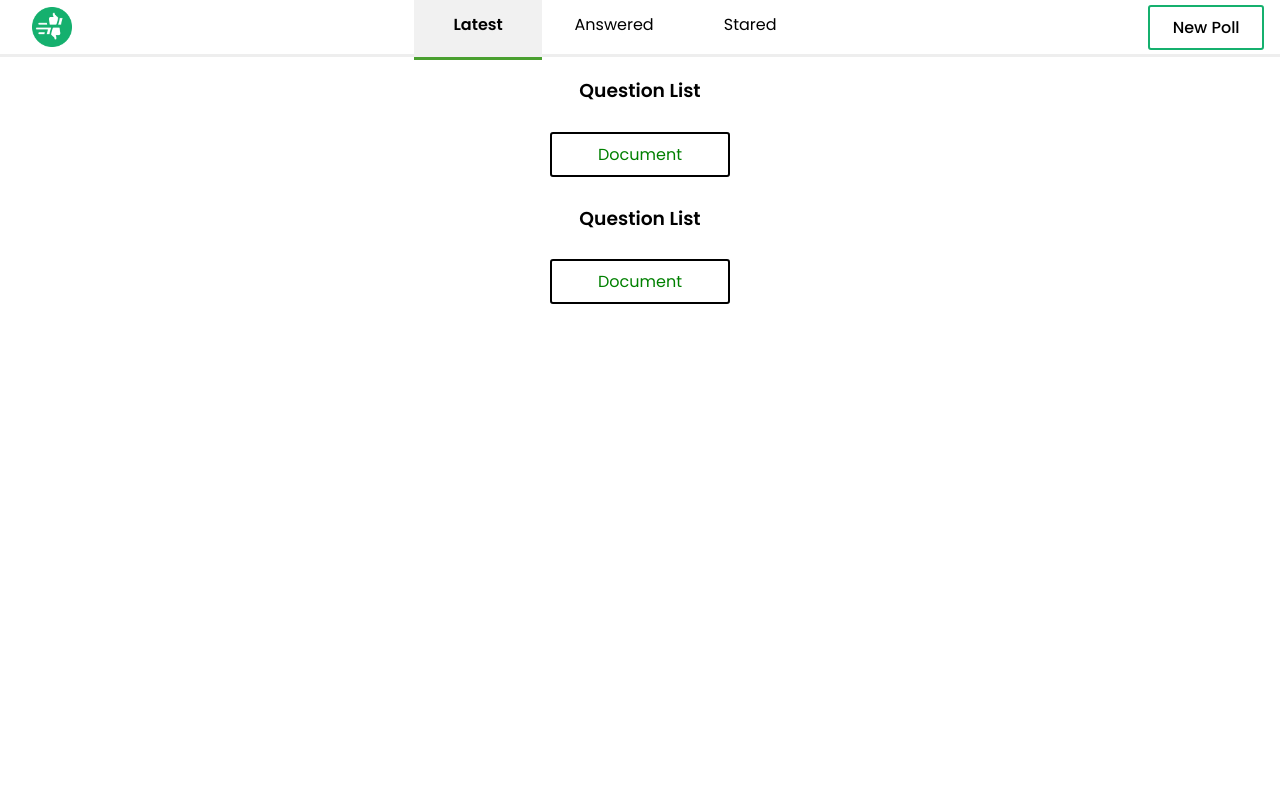
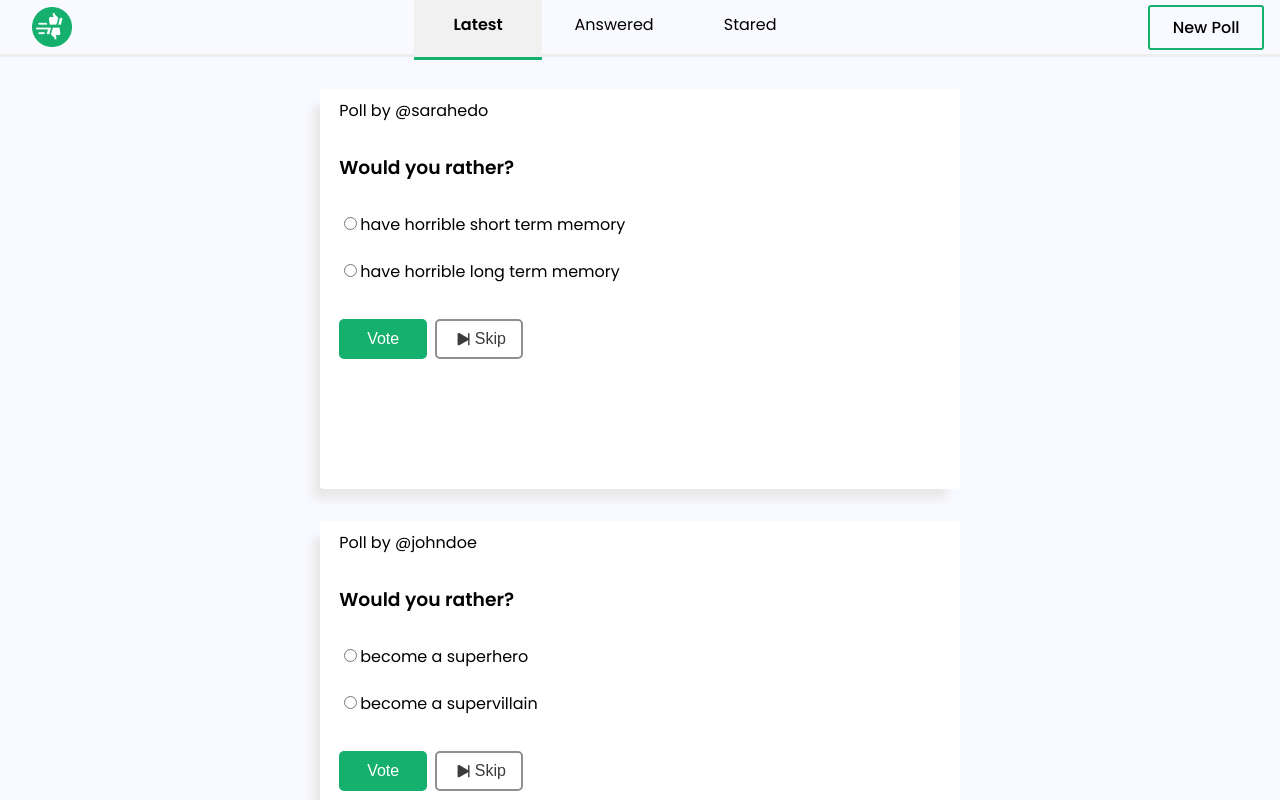
Before and after one commit to iartist93/would-you-rather, a React (Create React App) app: page / in a window 1280 px wide. Shown: the top 800 px of the page. Built offline with nearby package versions, Linux system fonts and the light colour scheme.

Commit message:
fetch questions list and display them

```diff
--- a/package.json
+++ b/package.json
@@ -11,6 +11,7 @@
     "@testing-library/user-event": "^12.1.10",
     "react": "^17.0.2",
     "react-dom": "^17.0.2",
+    "react-icons": "^4.2.0",
     "react-router-dom": "^5.2.0",
     "react-scripts": "4.0.3",
     "web-vitals": "^1.0.1"
--- a/src/components/Dashboard.js
+++ b/src/components/Dashboard.js
@@ -1,15 +1,42 @@
-import React from "react";
+import React, { useEffect, useState } from "react";
 import QuestionList from "./QuestionList";
+import * as fakeData from "../services/_DATA";
 
-class Dashboard extends React.Component {
-  render() {
-    return (
-      <div>
-        <QuestionList />
-        <QuestionList />
-      </div>
-    );
-  }
-}
+const Dashboard = () => {
+  const [users, setUsers] = useState([]);
+  const [questions, setQuestions] = useState([]);
+
+  const fetchInitalData = async () => {
+    const [users, questions] = await Promise.all([
+      fakeData._getUsers(),
+      fakeData._getQuestions(),
+    ]);
+    setUsers(users);
+    setQuestions(questions);
+  };
+
+  useEffect(() => {
+    fetchInitalData();
+  }, []);
+
+  const unansweredQuestions = Object.keys(questions).filter(
+    (id) =>
+      questions[id].answered === undefined || questions[id].answered === false
+  );
+
+  const answeredQuestions = Object.keys(questions).filter(
+    (id) =>
+      questions[id].answered !== undefined && questions[id].answered === true
+  );
+
+  console.log(questions);
+
+  return (
+    <div>
+      <QuestionList ids={unansweredQuestions} questions={questions} />
+      <QuestionList ids={answeredQuestions} questions={questions} />
+    </div>
+  );
+};
 
 export default Dashboard;
--- a/src/components/Leaderboard.js
+++ b/src/components/Leaderboard.js
@@ -0,0 +1,7 @@
+import React from "react";
+
+function Leaderboard() {
+  return <div>Leaderboard</div>;
+}
+
+export default Leaderboard;
--- a/src/components/Navbar.js
+++ b/src/components/Navbar.js
@@ -32,7 +32,7 @@ class Navbar extends React.Component {
         props.active === true &&
         css`
           font-weight: 600;
-          border-bottom: 3px solid #4aa030;
+          border-bottom: 3px solid #15b06e;
           background-color: #f1f1f1;
         `};
     `;
--- /dev/null
+++ b/src/components/Poll.js
@@ -0,0 +1,17 @@
+import React from "react";
+import styled from "@emotion/styled";
+
+const Poll = ({ name, text }) => {
+  const PollItem = styled.div`
+    margin: 0.7rem 0;
+  `;
+
+  return (
+    <PollItem>
+      <input type="radio" id={name} name={name} value={name} />
+      <label htmlFor={name}>{text}</label>
+    </PollItem>
+  );
+};
+
+export default Poll;
--- /dev/null
+++ b/src/components/Question.js
@@ -0,0 +1,102 @@
+import React from "react";
+import styled from "@emotion/styled";
+import { css } from "@emotion/react";
+import Poll from "./Poll";
+import { BsSkipEndFill } from "react-icons/bs";
+
+const Question = ({ id, questions }) => {
+  const PollContainer = styled.div`
+    background-color: white;
+    border-radius: 4px;
+    width: 40rem;
+    height: 25rem;
+    margin-top: 2rem;
+
+    display: flex;
+    flex-direction: column;
+
+    -webkit-box-shadow: -10px 13px 10px -3px rgba(232, 232, 232, 1);
+    -moz-box-shadow: -10px 13px 10px -3px rgba(232, 232, 232, 1);
+    box-shadow: -10px 13px 10px -3px rgba(232, 232, 232, 1);
+  `;
+
+  const PollHeader = styled.div`
+    display: flex;
+    align-items: center;
+    height: 2.5rem;
+    padding: 0.1rem 1.2rem;
+  `;
+
+  const PollContent = styled.div`
+    display: flex;
+    flex-direction: column;
+    justify-content: flex-start;
+    align-items: flex-start;
+    padding: 0.1rem 1.2rem;
+  `;
+
+  const Form = styled.form`
+    display: flex;
+    flex-direction: column;
+    justify-content: flex-start;
+    align-items: flex-start;
+  `;
+
+  const Button = styled.button`
+    width: 5.5rem;
+    height: 2.5rem;
+    border-radius: 5px;
+    font-size: 1rem;
+    margin-top: 1.5rem;
+    margin-right: 0.5rem;
+    background-color: transparent;
+    color: black;
+    display: flex;
+    justify-content: center;
+    align-items: center;
+
+    ${(props) =>
+      props.primary &&
+      css`
+        color: white;
+        background-color: #15b06e;
+        border-color: transparent;
+      `}
+    ${(props) =>
+      props.outlined &&
+      css`
+        color: #3b3b3b;
+        background-color: transparent;
+        border: 2px solid #8f8f8f;
+      `}
+  `;
+
+  const Centered = styled.div`
+    display: flex;
+    justify-content: center;
+    align-items: center;
+  `;
+
+  return (
+    <PollContainer>
+      <PollHeader>Poll by @{questions[id].author} </PollHeader>
+      <PollContent>
+        <h3>Would you rather?</h3>
+        <Form>
+          <Poll name="option1" text={questions[id].optionOne.text} />
+          <Poll name="option2" text={questions[id].optionTwo.text} />
+          <Centered>
+            <Button primary type="submit">
+              Vote
+            </Button>
+            <Button outlined type="submit">
+              <BsSkipEndFill size="1.4rem" color={"#3b3b3b"} /> Skip
+            </Button>
+          </Centered>
+        </Form>
+      </PollContent>
+    </PollContainer>
+  );
+};
+
+export default Question;
--- a/src/components/QuestionList.js
+++ b/src/components/QuestionList.js
@@ -1,35 +1,23 @@
 import React from "react";
-import styled, { css } from "styled-components";
+import styled from "@emotion/styled";
+import { css } from "@emotion/react";
+import Question from "./Question";
 
-class QuestionList extends React.Component {
-  render() {
-    const Button = styled.a`
-      display: inline-block;
-      border-radius: 3px;
-      padding: 0.5rem 0;
-      margin: 0.5rem 1rem;
-      width: 11rem;
-      background: transparent;
-      color: black;
-      border: 2px solid black;
-      text-decoration: none;
+const QuestionList = ({ ids, questions }) => {
+  const Centered = styled.div`
+    display: flex;
+    flex-direction: column;
+    justify-content: center;
+    align-items: center;
+  `;
 
-      ${(props) =>
-        props.primary &&
-        css`
-          background: white;
-          color: green;
-        `};
-    `;
-    return (
-      <div>
-        <h3>Question List</h3>
-        <Button href="/new" target="_blank" rel="noopener" primary>
-          Document
-        </Button>
-      </div>
-    );
-  }
-}
+  return (
+    <Centered>
+      {ids.map((id) => (
+        <Question id={id} questions={questions} />
+      ))}
+    </Centered>
+  );
+};
 
 export default QuestionList;
--- a/src/index.css
+++ b/src/index.css
@@ -5,6 +5,7 @@ body {
   font-family: "Poppins", sans-serif;
   -webkit-font-smoothing: antialiased;
   -moz-osx-font-smoothing: grayscale;
+  background-color: #f9faff;
 }
 
 code {
```
Also changed, not shown: 1 other file (tests, documents, lock files or other folders).
